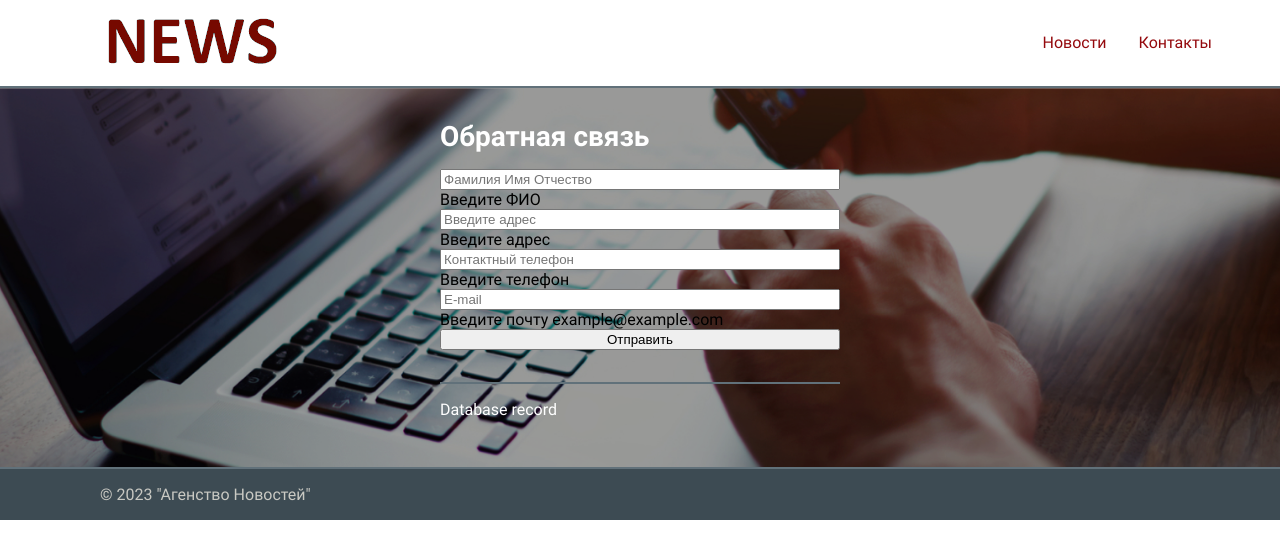
After one commit to TolkinSL/php-news, a PHP site: page /contacts.php in a window 1280 px wide. The commit adds this page. Shown: the top 559 px of the page. Run offline with PHP 8.4, Linux system fonts and the light colour scheme.

Commit message:
ID02 - Верстка страницы Контакты

```diff
--- a/blocks/footer/footer.css
+++ b/blocks/footer/footer.css
@@ -3,6 +3,8 @@
     padding-bottom: 16px;
     padding-left: 100px;
     border-top: 2px solid #61717a;
+    background: #3d4b53;
+    color: #c9c9c3;
 }
 
 @media screen and (max-width: 1023px) {
--- /dev/null
+++ b/blocks/form-main/form-main.css
@@ -0,0 +1,5 @@
+.form-main {
+    width: 400px;
+    display: flex;
+    flex-direction: column;
+}
--- /dev/null
+++ b/blocks/main-contacts/main-contacts.css
@@ -0,0 +1,42 @@
+.main-contacts {
+    position: relative;
+    background-image: url('../../images/form_fon.jpg');
+    background-size: cover;
+    background-position: center;
+    background-repeat: no-repeat;
+}
+
+.main-contacts::before {
+    position: absolute;
+    width: 100%;
+    height: 100%;
+    content: "";
+    background-color: rgba(0, 0, 0, 0.4);
+    z-index: 0;
+}
+
+.main-contacts__form {
+    position: relative;
+    margin: 0 auto;
+    padding-top: 32px;
+    padding-bottom: 32px;
+    width: 400px;
+    z-index: 1;
+}
+
+.main-contacts__title {
+    margin: 0;
+    margin-bottom: 16px;
+    font-size: 28px;
+    color: #fff;
+}
+
+.main-contacts__db {
+    position: relative;
+    margin: 0 auto;
+    padding-bottom: 32px;
+    width: 400px;
+    z-index: 1;
+    border-top: 2px solid #61717a;
+    color: #fff;
+}
--- /dev/null
+++ b/contacts.php
@@ -0,0 +1,69 @@
+<!doctype html>
+<html lang="en">
+<head>
+    <meta charset="UTF-8">
+    <meta http-equiv="X-UA-Compatible" content="IE=edge">
+    <meta name="viewport" content="width=device-width, initial-scale=1.0">
+    <title>News</title>
+    <link rel="stylesheet" href="./pages/index.css">
+</head>
+<body class="body">
+<?php $currentPage = 'contacts' ?>
+<header class="header">
+    <a href="#">
+        <img class="header__logo" src="./images/logo.png" alt="Логотип">
+    </a>
+    <nav>
+        <ul class="header__links">
+            <li><a href="#" class="header__link">Новости</a></li>
+            <li><a href="#" class="header__link">Контакты</a></li>
+        </ul>
+    </nav>
+</header>
+<main class="main-contacts">
+    <?php
+    $name = $_POST['name'] ?? '';
+    $adress = $_POST['adress'] ?? '';
+    $phone = $_POST['phone'] ?? '';
+    $email = $_POST['email'] ?? '';
+
+    if ($name !== '' && $adress !== '' && $phone !== '' && $email !== '') {
+        $dbc = new PDO('mysql:host=localhost;dbname=php-news;charset=utf8', 'root', '');
+        $stSql = "INSERT INTO feedback (id, name, adress, phone, email) VALUES (0, :name, :adress, :phone, :email)";
+        $res = $dbc->prepare($stSql);
+        $res->bindValue(':name', $name, PDO::PARAM_STR);
+        $res->bindValue(':adress', $adress, PDO::PARAM_STR);
+        $res->bindValue(':phone', $phone, PDO::PARAM_STR);
+        $res->bindValue(':email', $email, PDO::PARAM_STR);
+        $res->execute();
+        header('Location: ./contacts.php');
+        die();
+    }?>
+
+    <section class="main-contacts__form">
+        <h1 class="main-contacts__title">Обратная связь</h1>
+        <form method="post" class="form-main" novalidate>
+            <input class="form-main__name" id="form-main__name" type="text" name="name"
+                   placeholder="Фамилия Имя Отчество" required="required">
+            <span class="form-main__name-error">Введите ФИО</span>
+            <input class="form-main__adress" id="form-main__adress" type="text" name="adress"
+                   placeholder="Введите адрес" required="required">
+            <span class="form-main__name-error">Введите адрес</span>
+            <input class="form-main__phone" id="form-main__phone" type="text" name="phone"
+                   placeholder="Контактный телефон" required="required">
+            <span class="form-main__name-error">Введите телефон</span>
+            <input class="form-main__email" id="form-main__email" type="email" name="email" placeholder="E-mail"
+                   required="required">
+            <span class="form-main__email-error">Введите почту example@example.com</span>
+            <button class="form-button">Отправить</button>
+        </form>
+    </section>
+    <section class="main-contacts__db">
+        <p>Database record</p>
+    </section>
+</main>
+<footer class="footer">
+    <p class="footer__title">© 2023 "Агенство Новостей"</p>
+</footer>
+</body>
+</html>
--- a/pages/index.css
+++ b/pages/index.css
@@ -2,3 +2,5 @@
 @import url('../blocks/body/body.css');
 @import url('../blocks/header/header.css');
 @import url('../blocks/footer/footer.css');
+@import url('../blocks/main-contacts/main-contacts.css');
+@import url('../blocks/form-main/form-main.css');
```
Also changed, not shown: images/form_fon.jpg (added).
